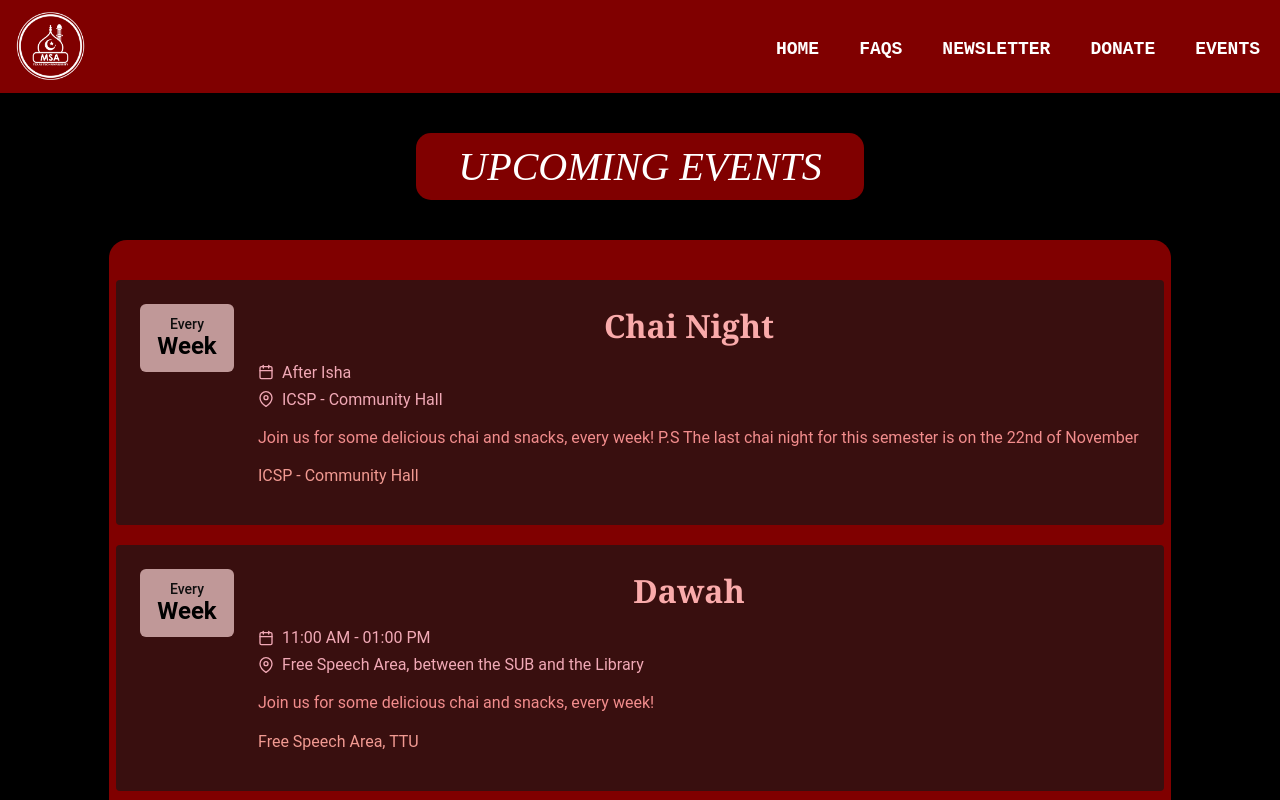
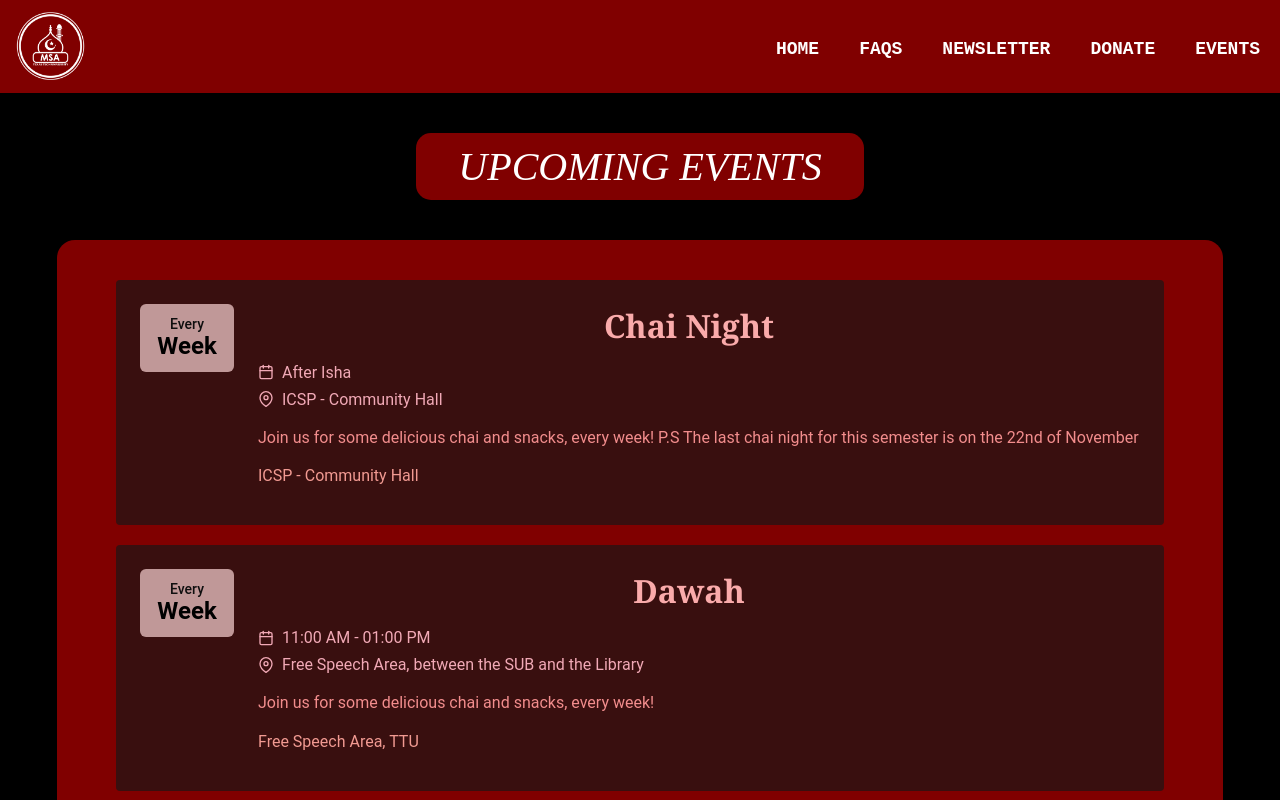
Before and after one commit to lbm-realty/MSA-Production, a React (Create React App) app in the folder frontend/: page /events in a window 1280 px wide. Shown: the top 800 px of the page. Built offline with nearby package versions, Linux system fonts and the light colour scheme.

Commit message:
Made changes to stripe

```diff
--- a/frontend/src/css/banner.css
+++ b/frontend/src/css/banner.css
@@ -78,7 +78,7 @@
     top: 57%;
     transform: translate(0, -100%);
     color: white;
-    font-size: 3.95rem;
+    font-size: 3.5rem;
     font-weight: bold;
     padding: 3vh 10vw 2vh 0vw;
     background-color: rgb(44, 42, 42);
--- a/frontend/src/css/donationContainer.css
+++ b/frontend/src/css/donationContainer.css
@@ -281,6 +281,9 @@ body {
         flex-direction: column;
         display: flexbox;
     }
+    .oneTime{
+        scale: 0.9;
+    }
     .donation-button-1, .donation-button-2, .donation-button-3 {
         font-size: 25px;
         height: 110px;
--- a/frontend/src/css/eventDisplay.css
+++ b/frontend/src/css/eventDisplay.css
@@ -32,12 +32,11 @@
   flex-direction: column;
   align-items: center;
   justify-content: center;
-  padding: 40px 0 40px 0;
-  width: 83%;
+  padding: 40px 60px 40px 60px;
+  width: fit-content;
 }
 
 .event-wrapper {
-  /* padding: 10px; */
   display: flex;
   flex-direction: column;
   align-items: center;
@@ -50,7 +49,6 @@
   background-color: #390f0f;
   padding: 24px;
   border-radius: 4px;
-  /* margin: 0 auto; */
 }
 
 .event-content {
```
